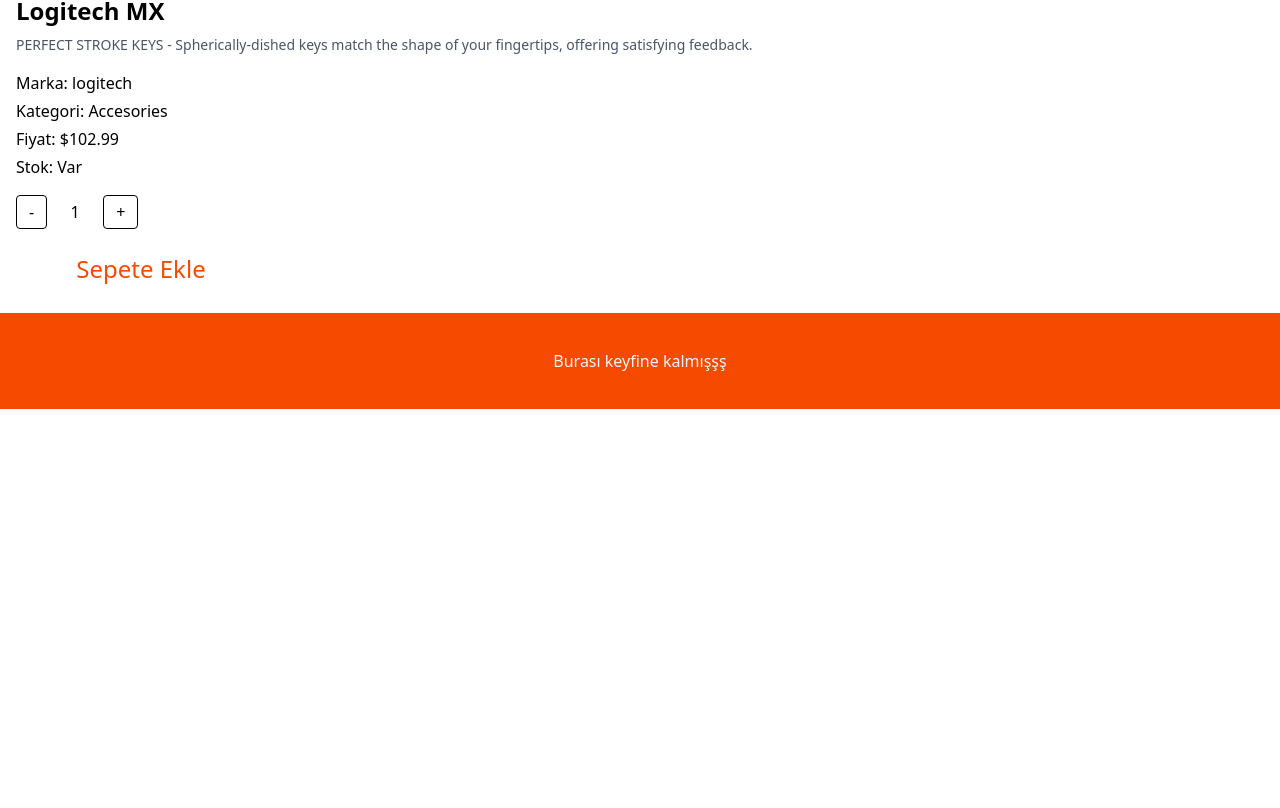
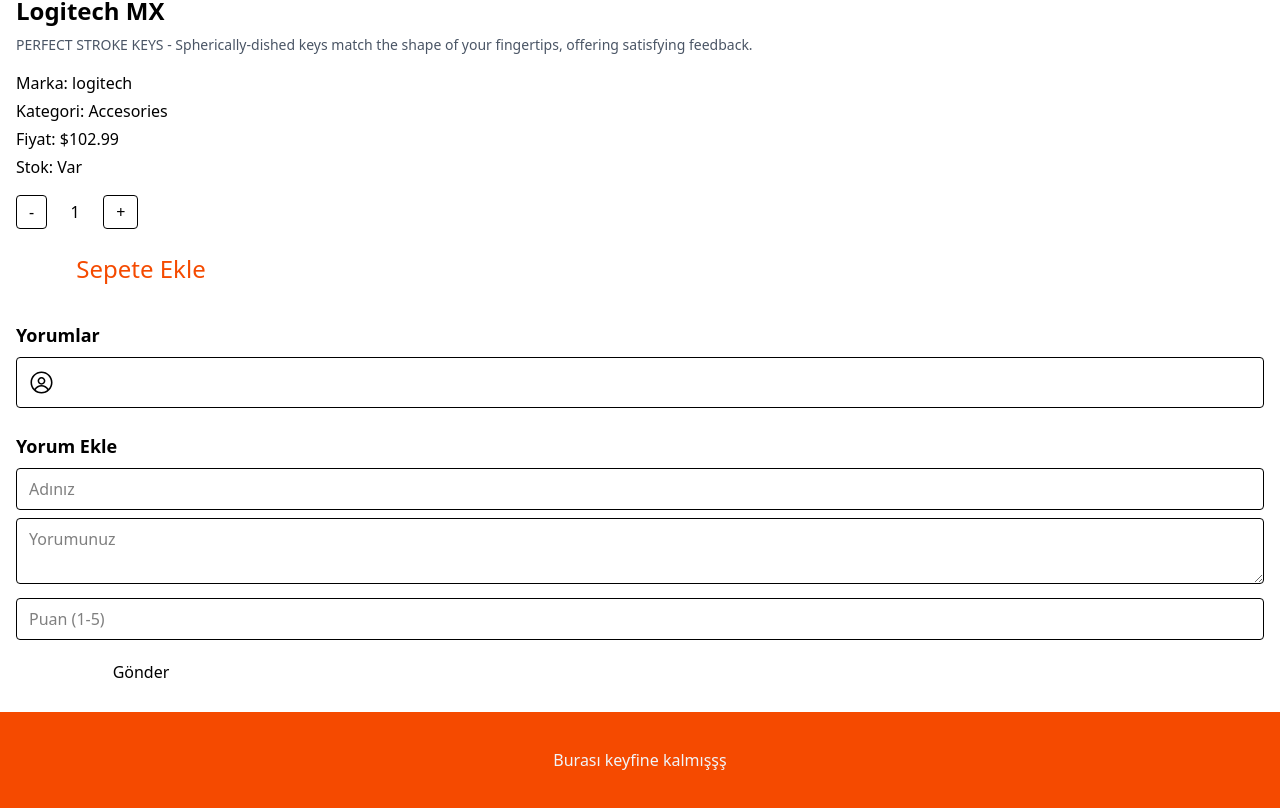
Before and after one commit to SEMAEROL/my-app, a Next.js app: page /product/64a4eb389000d44bb5628a in a window 1280 px wide. Shown: the part 421-1229 px from the top of the page. Before the commit the page ends 830 px from the top, so only its background shows below. Built offline with nearby package versions, Linux system fonts and the light colour scheme.

Commit message:
Yorum Özelliği Eklendi

```diff
--- /dev/null
+++ b/components/detail/Comment.tsx
@@ -0,0 +1,19 @@
+"use client"
+import Avatar from '@/components/general/Avatar'
+
+type Review = { id: string; user: string; comment: string; rating?: number; createdAt?: string; avatarUrl?: string }
+
+const Comment = ({ prd }: { prd: Review }) => {
+  return (
+    <div className="flex items-start gap-3 border rounded p-3 mb-2">
+      <Avatar image={prd.avatarUrl} />
+      <div>
+        <div className="text-sm text-slate-600">{prd.user} {prd.createdAt ? `• ${prd.createdAt}` : ''}</div>
+        <div className="font-medium">{prd.comment}</div>
+        {prd.rating ? <div className="text-xs">Puan: {prd.rating}/5</div> : null}
+      </div>
+    </div>
+  )
+}
+
+  export default Comment;
--- a/components/detail/DetailClient.tsx
+++ b/components/detail/DetailClient.tsx
@@ -3,6 +3,7 @@
 import { useState } from 'react'
 import Counter from '@/components/general/Counter'
 import Button from '@/components/general/Button'
+import Comment from '@/components/detail/Comment'
 
 type Product = {
   id: string;
@@ -13,6 +14,7 @@
   category: string;
   inStock: boolean;
   image?: string;
+  reviews?: unknown[];
 };
 export type CardProductProps = {
     id: string
@@ -36,6 +38,13 @@
     inStock: product.inStock,
   })
 
+  // Reviews state and new review inputs
+  type Review = { id: string; user: string; comment: string; rating?: number; createdAt?: string }
+  const [reviews, setReviews] = useState<Review[]>(Array.isArray(product.reviews) ? (product.reviews as Review[]) : [])
+  const [author, setAuthor] = useState('')
+  const [text, setText] = useState('')
+  const [rating, setRating] = useState<number | ''>('')
+
   const increaseFunc = () => {
     if (cardProduct.quantity === 10) return
     setCardProduct(prev => ({ ...prev, quantity: prev.quantity + 1 }))
@@ -44,6 +53,23 @@
   const decreaseFunc = () => {
     if (cardProduct.quantity === 1) return
     setCardProduct(prev => ({ ...prev, quantity: prev.quantity - 1 }))
+  }
+
+  const addReview = () => {
+    const cleanAuthor = author.trim()
+    const cleanText = text.trim()
+    if (!cleanAuthor || !cleanText) return
+    const newReview: Review = {
+      id: String(Date.now()),
+      user: cleanAuthor,
+      comment: cleanText,
+      rating: rating === '' ? undefined : rating,
+      createdAt: new Date().toISOString().slice(0, 10),
+    }
+    setReviews(prev => [newReview, ...prev])
+    setAuthor('')
+    setText('')
+    setRating('')
   }
 
   return (
@@ -67,6 +93,44 @@
         <div className="text-lg md:text-2xl text-orange-600 mt-3">
             <Button text="Sepete Ekle" small onClick={() => { /* TODO: add to cart handler */ }} />
         </div>
+        <div className="mt-6">
+          <div className="text-lg font-semibold mb-2">Yorumlar</div>
+          {reviews?.length ? (
+            reviews.map((r) => (
+              <Comment key={r.id} prd={r} />
+            ))
+          ) : (
+            <div className="text-sm text-slate-500">Henüz yorum yok.</div>
+          )}
+        </div>
+
+        <div className="mt-6 space-y-2">
+          <div className="text-lg font-semibold">Yorum Ekle</div>
+          <input
+            value={author}
+            onChange={(e) => setAuthor(e.target.value)}
+            placeholder="Adınız"
+            className="border rounded px-3 py-2 w-full"
+          />
+          <textarea
+            value={text}
+            onChange={(e) => setText(e.target.value)}
+            placeholder="Yorumunuz"
+            className="border rounded px-3 py-2 w-full"
+          />
+          <input
+            type="number"
+            min={1}
+            max={5}
+            value={rating}
+            onChange={(e) => setRating(e.target.value ? Number(e.target.value) : '')}
+            placeholder="Puan (1-5)"
+            className="border rounded px-3 py-2 w-full"
+          />
+          <div className="w-full max-w-[250px]">
+            <Button text="Gönder" small onClick={() => addReview()} />
+          </div>
+        </div>
 
       </div>
     </div>
--- /dev/null
+++ b/components/general/Avatar.tsx
@@ -0,0 +1,11 @@
+import { RxAvatar } from 'react-icons/rx'
+interface AvatarProps {
+  image?: string
+}
+
+const Avatar: React.FC<AvatarProps> = ({ image }) => {
+  if(image) return <img src={image} alt="" />
+  return <div><RxAvatar size="25"/></div>
+}
+
+export default Avatar
```
